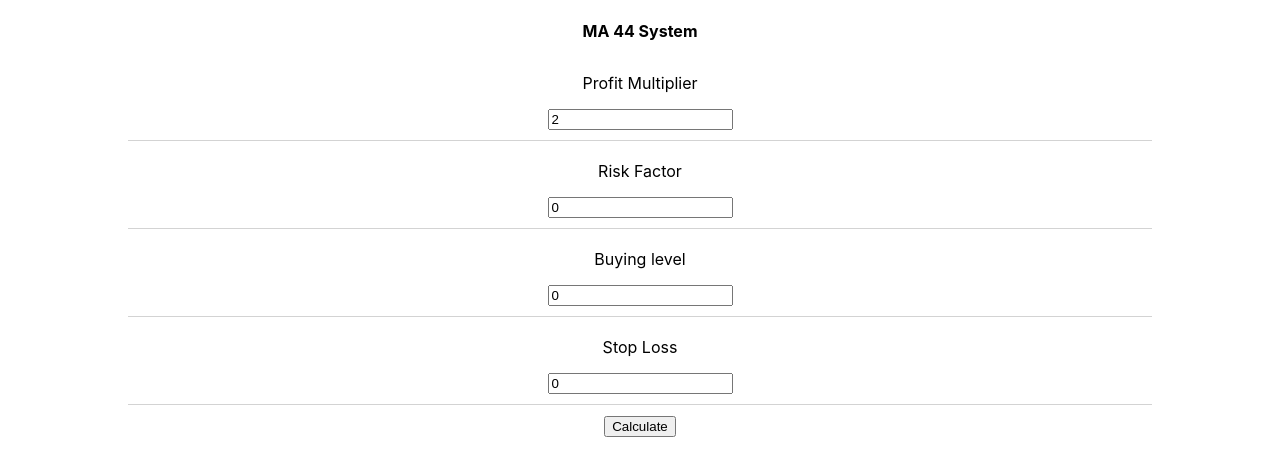
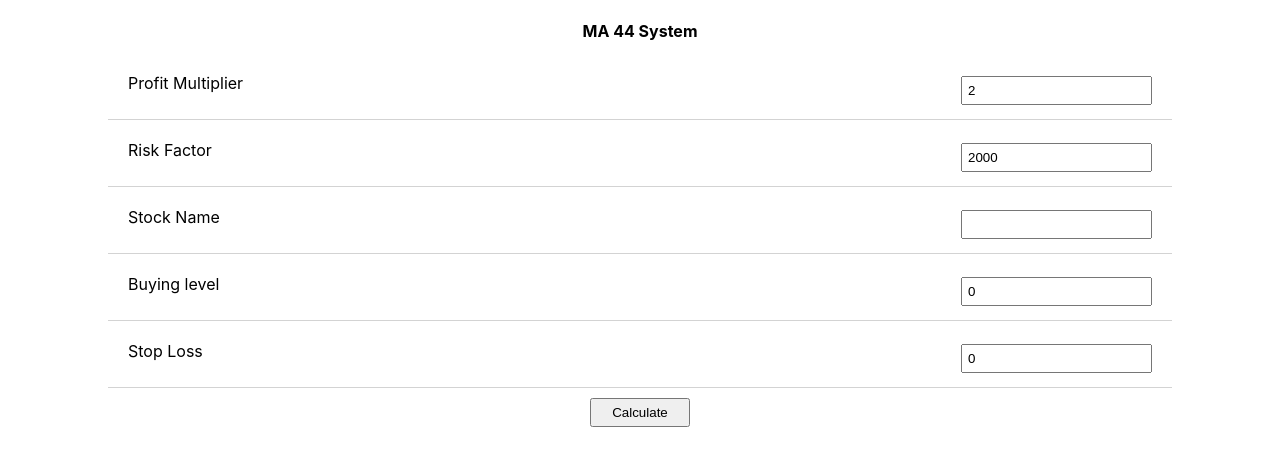
Before and after one commit to shrek-7/Moving-average, a React (Create React App) app: page / in a window 1280 px wide. Shown: the top 476 px of the page. Built offline with nearby package versions, Linux system fonts and the light colour scheme.

Commit message:
Added modal to show target data

```diff
--- a/src/App.css
+++ b/src/App.css
@@ -3,16 +3,54 @@
 }
 
 .section {
-  padding: 10px 0px;
+  padding: 10px 20px;
   border-bottom: 1px solid lightgray;
   width: 80%;
   text-align: left;
   margin: 0 auto;
   display: flex;
+  justify-content: space-between;
+  align-items: center;
+  margin-bottom: 10px;
+}
+
+.section input {
+  padding: 5px;
+}
+
+.modal {
+  width: 100vw;
+  height: 100vh;
+  display: flex;
   justify-content: center;
   align-items: center;
+  background-color: rgba(0,0,0,0.6);
+  position: fixed;
+  top: 50%;
+  left: 50%;
+  transform: translate(-50%, -50%);
+  z-index: 5;
+}
+
+.modal-inner {
+  border-radius: 5px;
+  background: #fff;
+  width: 80vw;
+  padding: 50px 0px;
+  display: flex;
   flex-direction: column;
-  margin-bottom: 10px;
+  justify-content: flex-start;
+  align-items: center;
+}
+
+.modal .table {
+  border: 1px solid lightgray;
+  padding: 8px;
+  display: flex;
+  justify-content: space-between;
+  align-items: center;
+  width: 60%;
+  font-size: 14px;
 }
 
 p {
@@ -22,6 +60,10 @@ p {
 h5 {
   margin-bottom: 0px;
   margin-top: 10px;
+}
+
+button {
+  padding: 5px 20px;
 }
 
 .App-logo {
--- a/src/App.js
+++ b/src/App.js
@@ -4,15 +4,20 @@ import React, { useState } from 'react';
 
 function App() {
 
-  const [risk, setRisk] = useState(0);
+  const [risk, setRisk] = useState(2000);
   const [buy, setBuy] = useState(0);
   const [stopLoss, setLoss] = useState(0);
   const [quantity, setQuantity] = useState(0);
   const [target, setTarget] = useState(0);
   const [investment, setInvestment] = useState(0);
   const [profitMultiplier, setProfitMultiplier] = useState(2);
+  const [stockName, setStockName] = useState('');
+  const [showModal, setModalStatus] = useState(false);
 
   const handleOnClick = () => {
+    if (risk < 0 || profitMultiplier < 0 || buy < 0 || stopLoss < 0) {
+      return;
+    }
     const difference = buy - stopLoss,
       qnt = Number.parseFloat(risk / difference).toFixed(2),
       tgt = Number(buy) + Number(difference*profitMultiplier),
@@ -21,6 +26,7 @@ function App() {
       setQuantity(qnt);
       setTarget(Number(tgt).toFixed(2));
       setInvestment(investmentAmount);
+      setModalStatus(true);
   };
 
   return (
@@ -35,6 +41,10 @@ function App() {
         <input value={risk} onChange={(e) => setRisk(e.target.value)} type='number'/>
       </div>
       <div className='section'>
+        <p>Stock Name</p>
+        <input value={stockName} onChange={(e) => setStockName(e.target.value)} type='text'/>
+      </div>
+      <div className='section'>
         <p>Buying level</p>
         <input value={buy} onChange={(e) => setBuy(e.target.value)} type='number'/>
       </div>
@@ -44,11 +54,34 @@ function App() {
       </div>
       <button onClick={handleOnClick}>Calculate</button>
       {
-        quantity > 0 && target > 0 &&
-          <div className='section'>
-            <h5>Quantity: &nbsp; {quantity}</h5>
-            <h5>Target: &nbsp; {target}</h5>
-            <h5>Investment Amount: &nbsp; {investment}</h5>
+        showModal &&
+          <div onClick={() => setModalStatus(false)} className='modal'>
+            <div onClick={(e) => e.stopPropagation()} className='modal-inner'>
+              {
+                stockName &&
+                  <h4>{stockName}</h4>
+              }
+              <div className='table'>
+                <div>QUANTITY</div>
+                <div>{quantity}</div>
+              </div>
+              <div className='table'>
+                <div>BUYING LEVEL</div>
+                <div>{buy}</div>
+              </div>
+              <div className='table'>
+                <div>TARGET</div>
+                <div>{target}</div>
+              </div>
+              <div className='table'>
+                <div>STOP-LOSS</div>
+                <div>{stopLoss}</div>
+              </div>
+              <div className='table'>
+                <div>INVESTMENT Amt</div>
+                <div>{investment}</div>
+              </div>
+            </div>
           </div>
       }
     </div>
```
